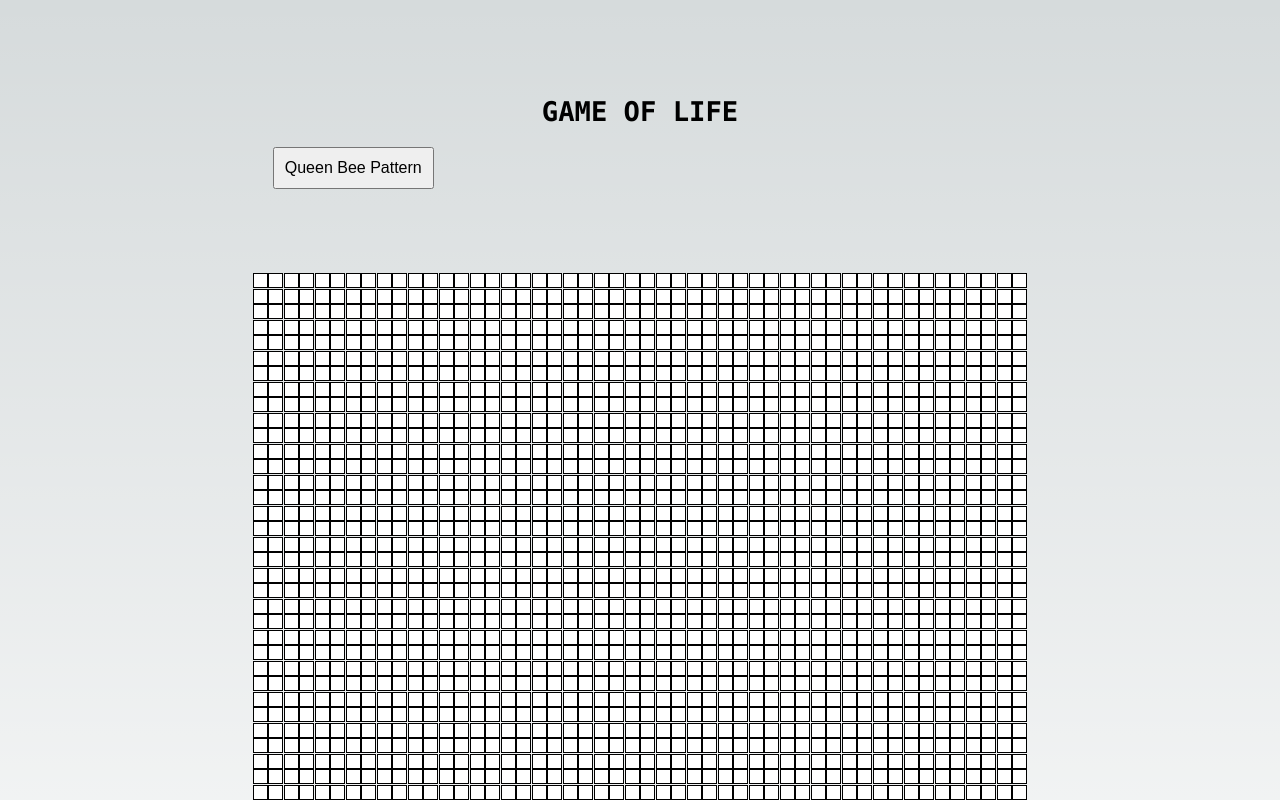
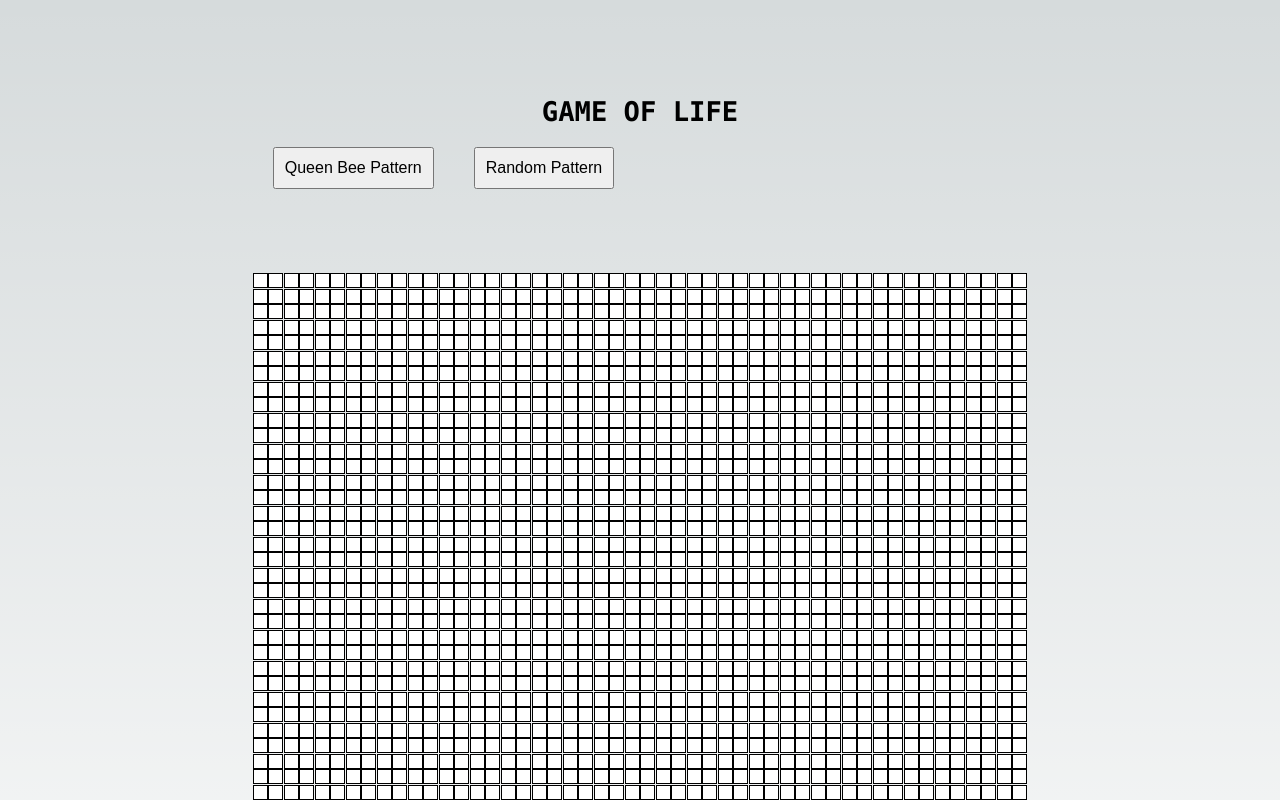
Before and after one commit to Okios2/Game-of-Life, a Next.js app: page / in a window 1280 px wide. Shown: the top 800 px of the page. Built offline with nearby package versions, Linux system fonts and the light colour scheme.

Commit message:
Adding reset button with random pattern

```diff
--- a/app/components/cell.tsx
+++ b/app/components/cell.tsx
@@ -1,8 +1,8 @@
-import '../css/cell.css';
+import styles from "../cell.module.css";
 
 const Cell = ({ isAlive }: { isAlive: boolean }) => {
   return (
-    <div className={`cell ${isAlive ? 'alive' : 'dead'}`} />
+    <div className={`${styles.cell} ${isAlive ? styles.alive : styles.dead}`} />
   );
 };
 
--- a/app/components/grid.tsx
+++ b/app/components/grid.tsx
@@ -2,9 +2,8 @@
 import React, { forwardRef, Ref, useImperativeHandle, useRef, useState } from "react";
 
 import Cell from "./cell";
+import styles from "../grid.module.css";
 import createArray from "../utilities/array";
-import '../css/grid.css';
-
 
 const rows = 50;
 const cols = 50;
@@ -40,10 +39,10 @@ const GameBoard = forwardRef((props, ref: Ref<any>) => {
     setGrid(newGrid)
   };
 
-  useImperativeHandle(ref, () => ({queenBeeGrid}));
+  useImperativeHandle(ref, () => ({queenBeeGrid, randomGrid}));
 
   return (
-      <div className='grid'>
+      <div className={styles.grid}>
         {grid.map((row: boolean[], rowIndex: number) => (
           row.map((cell: boolean, cellIndex: number) => (
             <Cell
--- a/app/components/gridContainer.tsx
+++ b/app/components/gridContainer.tsx
@@ -1,19 +1,21 @@
 'use client'
 import { useRef } from "react";
 
-import styles from "../css/page.module.css";
 import GameBoard from "../components/grid";
 import ResetButton from "../components/resetbutton";
+import styles from "../page.module.css";
 import queenBeePattern from "../patterns/queenBee";
 
 const GridContainer = () => {
-    const gridRef = useRef<{queenBeeGrid: (queenBeePattern: boolean[][]) => void}>();
+    const gridRef = useRef<{queenBeeGrid: (queenBeePattern: boolean[][]) => void; randomGrid: () => void}>();
     const handleQueenBee = () => gridRef.current?.queenBeeGrid(queenBeePattern);
+    const handleRandomGrid  = () => gridRef.current?.randomGrid();
 
     return (
         <div>
             <div>
                 <ResetButton onClick={handleQueenBee}  name="Queen Bee Pattern"/>
+                <ResetButton onClick={handleRandomGrid}  name="Random Pattern"/>
             </div>
             <div className={styles.center}>
                 <GameBoard ref={gridRef} />
--- a/app/components/resetbutton.tsx
+++ b/app/components/resetbutton.tsx
@@ -1,8 +1,8 @@
-import '../css/resetButton.css';
+import styles from '../resetButton.module.css'
 
 const ResetButton = ({onClick, name}: {onClick: () => void; name: string}) => {
     return (
-        <button onClick={onClick} className="reset-button">{name}</button>
+        <button onClick={onClick} className={styles.resetbutton}>{name}</button>
     );
 }
 
--- a/app/layout.tsx
+++ b/app/layout.tsx
@@ -1,6 +1,6 @@
 import type { Metadata } from "next";
 import { Inter } from "next/font/google";
-import "./css/globals.css";
+import "./globals.css";
 
 const inter = Inter({ subsets: ["latin"] });
 
--- a/app/page.tsx
+++ b/app/page.tsx
@@ -1,5 +1,5 @@
 import GridContainer from "./components/gridContainer";
-import styles from "./css/page.module.css";
+import styles from "./page.module.css";
 
 export default function Home() {
 
--- a/app/css/resetButton.css
+++ b/app/resetButton.module.css
@@ -1,4 +1,4 @@
-.reset-button {
+.resetbutton {
     margin: 20px;
     padding: 10px;
     font-size: 16px;
```
Also changed, not shown: app/cell.module.css (renamed from app/css/cell.css), app/globals.css (renamed from app/css/globals.css), app/grid.module.css (renamed from app/css/grid.css), app/page.module.css (renamed from app/css/page.module.css).
